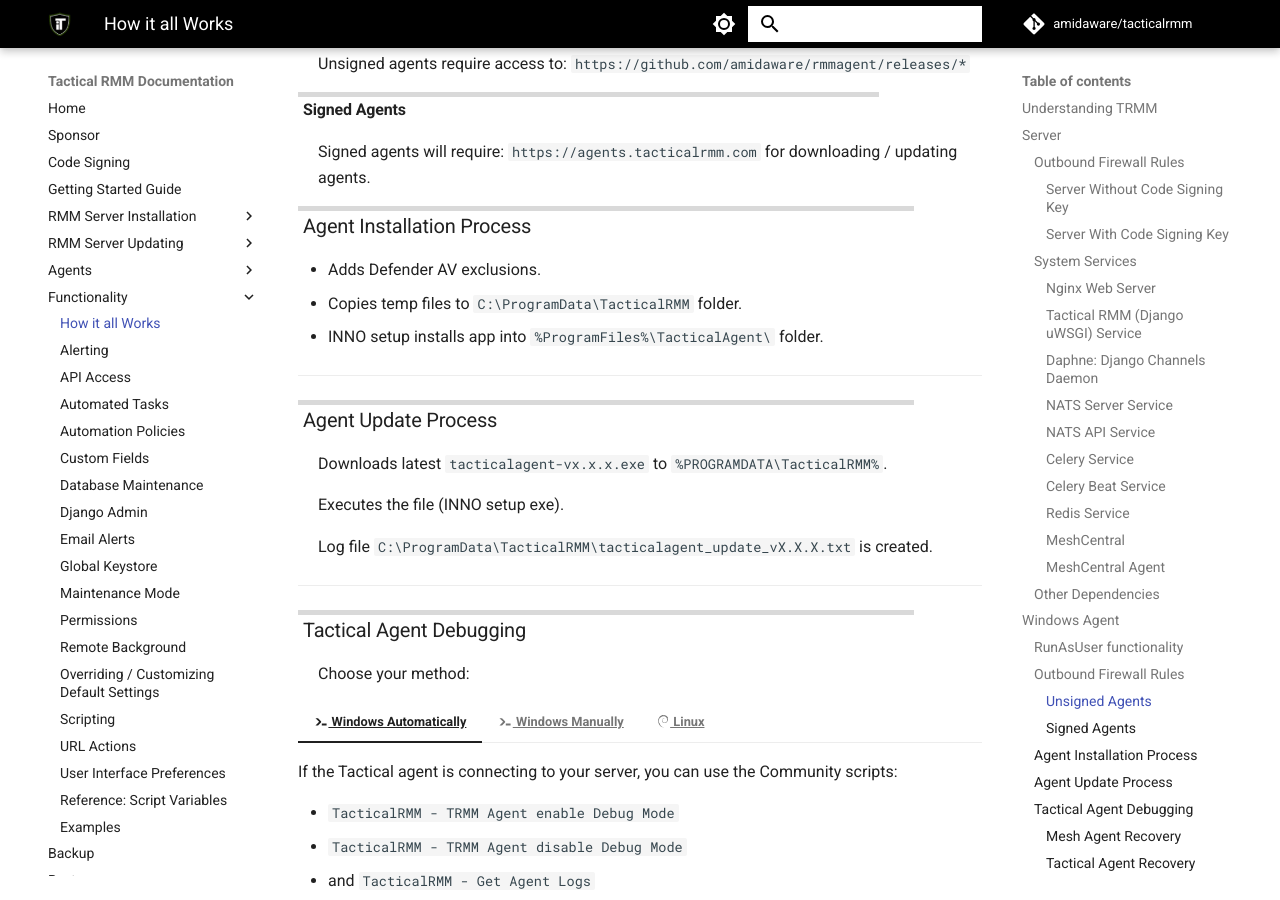
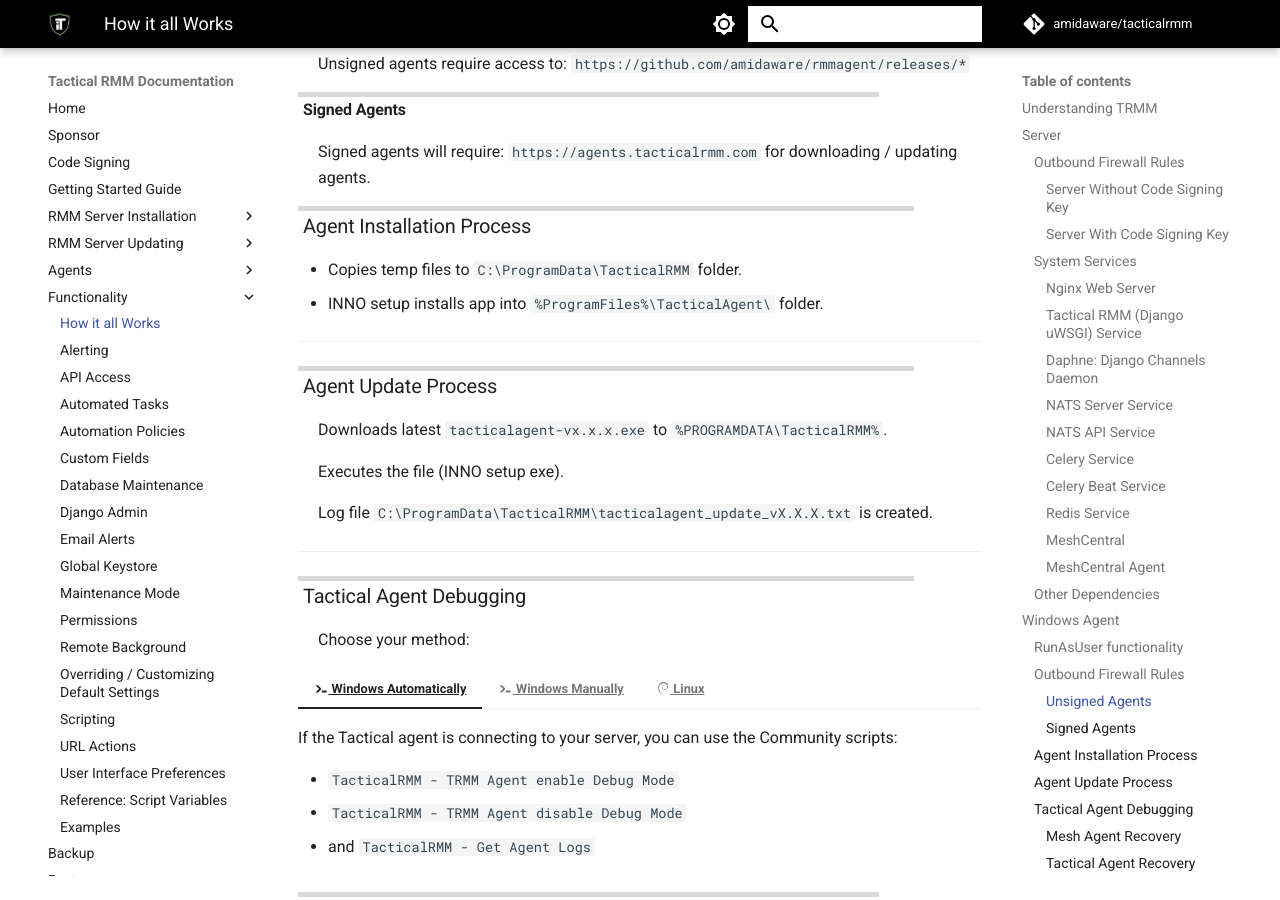
Before and after one commit to amidaware/trmm-docs, an MkDocs documentation site: the page built from docs/howitallworks.md, in a window 1280 px wide and 900 px high, scrolled down 8742 px. Built offline with MkDocs 1.6.1 and Material for MkDocs 9.7.7, drawn with Linux system fonts in a browser that asks for light colours; comment, search, counter and statistics services are not loaded.

Commit message:
this is no longer the case

```diff
--- a/docs/howitallworks.md
+++ b/docs/howitallworks.md
@@ -517,7 +517,6 @@
 
 ### Agent Installation Process
 
-* Adds Defender AV exclusions.
 * Copies temp files to `C:\ProgramData\TacticalRMM` folder.
 * INNO setup installs app into `%ProgramFiles%\TacticalAgent\` folder.
 
```
